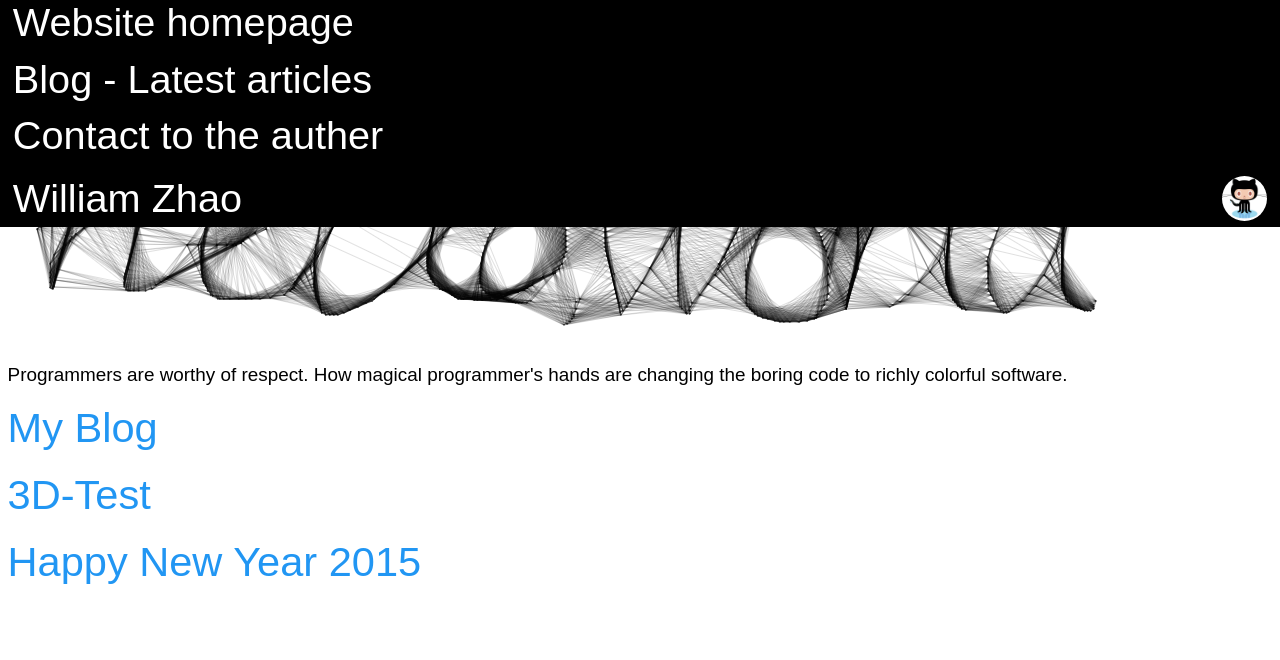
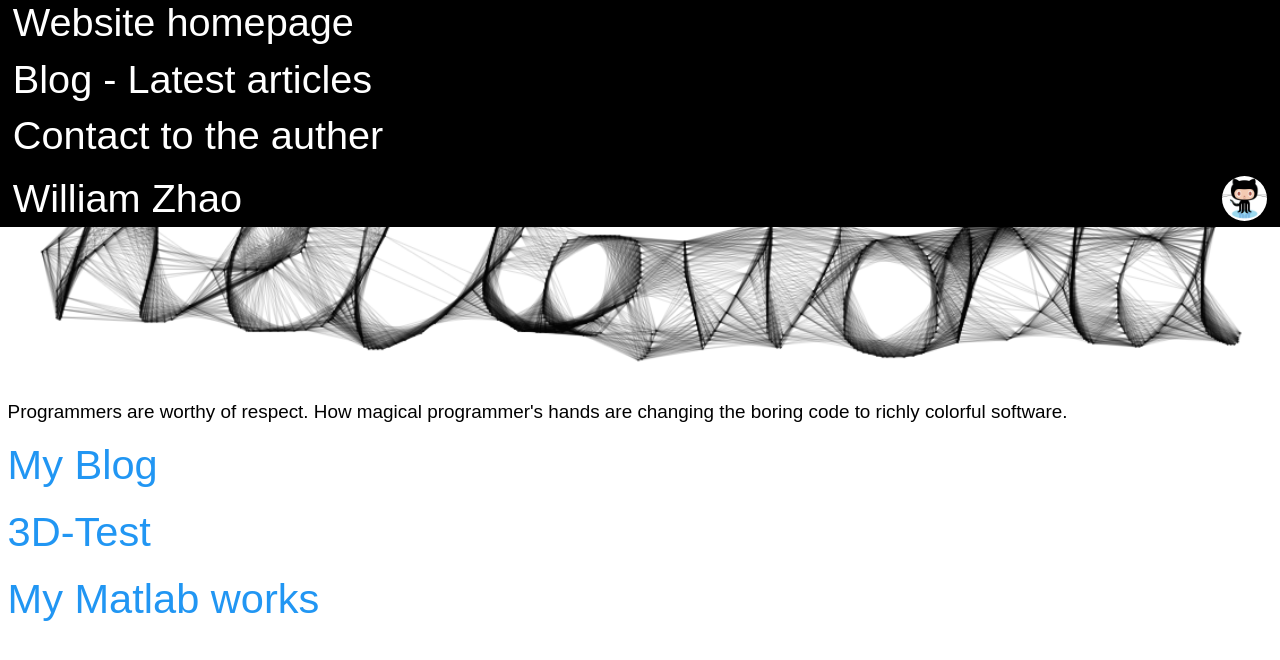
Before and after one commit to wenyuzhao/wenyuzhao.github.io, a Jekyll site: the page built from index.html, in a window 1280 px wide. Shown: the top 660 px of the page. Built offline with Jekyll 4.4.1, drawn with Linux system fonts in a browser that asks for light colours; Markdown is read by kramdown in place of the engine named in the settings.

Commit message:
Update index.html

```diff
--- a/index.html
+++ b/index.html
@@ -3,8 +3,8 @@ layout: default
 title: William Zhao
 ---
 <script type="text/javascript" src="{{ site.baseurl }}/js/index.js"></script>
-<img src="{{ site.baseurl }}/img/helloworld.png"/>
+<img src="{{ site.baseurl }}/img/helloworld.png" width='100%'/>
 <p>Programmers are worthy of respect. How magical programmer's hands are changing the boring code to richly colorful software.</p>
 <h1 class="Button"><a href="{{ site.baseurl }}/blog.html">My Blog</a></h1>
 <h1 class="Button"><a href="{{ site.baseurl }}/par/index.html">3D-Test</a></h1>
-<h1 class="Button"><a href="{{ site.baseurl }}/happy-new-year">Happy New Year 2015</a></h1>
+<h1 class="Button"><a href="https://github.com/wenyuzhao/matlab?files=1">My Matlab works</a></h1>
```
